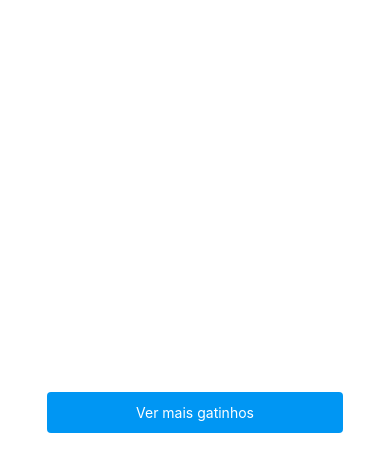
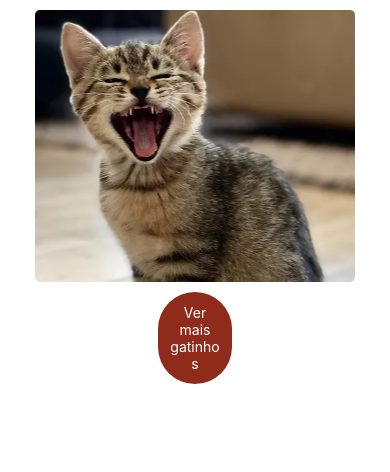
Before and after one commit to deisedomingues/pdm_p2, a React Native app: screen / in a window 390 px wide. Shown: the top 472 px of the page. Built offline with nearby package versions, Linux system fonts and the light colour scheme.

Commit message:
feat: adiciona imagem de gato

```diff
--- a/App.tsx
+++ b/App.tsx
@@ -1,3 +1,5 @@
+import fotoGatinho from './assets/gato.png';
+
 import {
   useState
 } from 'react';
@@ -11,27 +13,41 @@ import {
   View
 } from 'react-native';
 
+
+
 export default function App() {
   const [gatinho, setGatinho] = useState([]);
 
-
   const fetchGatos = async () => {
     const response = await fetch('https://api.thecatapi.com/v1/images/search?limit=5');
-    const data = await response.json();
-    setGatinho(prevGatinhos => [...prevGatinhos, ...data]);
+    const novosGatinhos = await response.json();
+    setGatinho(antigosGatinhos => [...antigosGatinhos, ...novosGatinhos]);
+
   };
 
-
-  const handlePress = () => {
+  const buscarGatinhos = () => {
     fetchGatos();
   };
 
   return (
     <View style={styles.container}>
 
-      <Pressable style={styles.button} onPress={handlePress}>
+      <Image source={fotoGatinho} style={styles.gatinhoImagem} />
+
+      <Pressable style={styles.button} onPress={buscarGatinhos}>
         <Text style={styles.buttonText}>Ver mais gatinhos</Text>
       </Pressable>
+
+      <FlatList
+        data={gatinho}
+        keyExtractor={(item) => item.id.toString()}
+        renderItem={({ item }) => (
+          <Image
+            source={{ uri: item.url }}
+            style={styles.gatinhosLista}
+          />
+        )}
+      />
 
     </View>
   );
@@ -46,20 +62,27 @@ const styles = StyleSheet.create({
     padding: 10,
   },
   button: {
-    width: '80%',
-    backgroundColor: '#0096F3', // Material design blue 500
+    width: '20%',
+    backgroundColor: '#8e2b1a',
     padding: 12,
-    borderRadius: 4,
-    marginBottom: 20,
+    borderRadius: 50,
+    marginBottom: 10,
   },
   buttonText: {
     color: 'white',
     textAlign: 'center',
   },
-  image: {
+  gatinhosLista: {
     width: 300,
     height: 200,
     marginBottom: 10,
-    borderRadius: 8,
+    borderRadius: 5,
   },
+  gatinhoImagem:{
+    width: 320,
+    padding: 12,
+    marginBottom: 10,
+    borderRadius: 5,
+  }
+
 });
```
Also changed, not shown: assets/gato.png (added).
